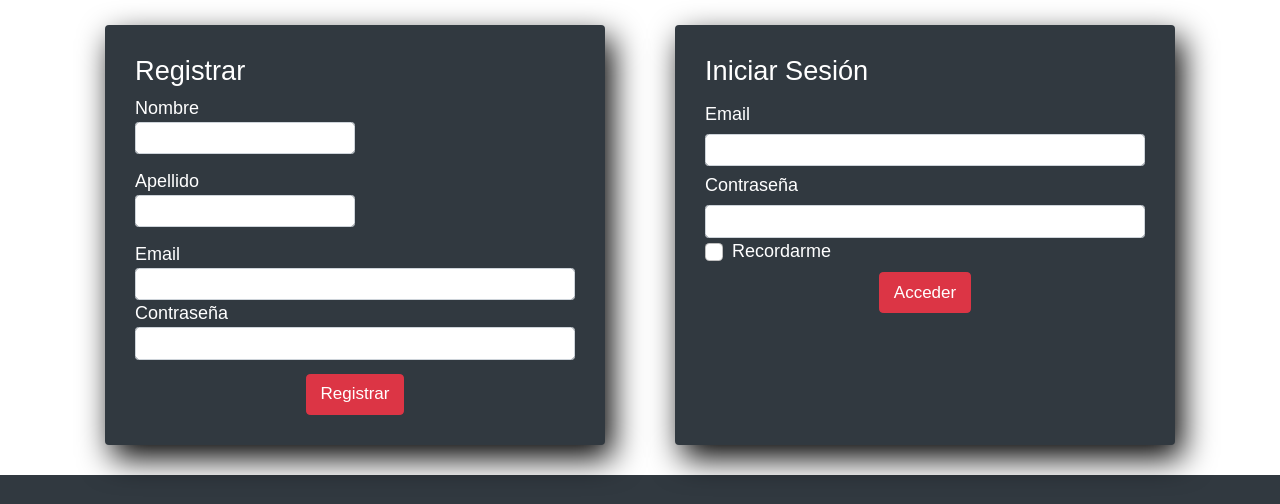
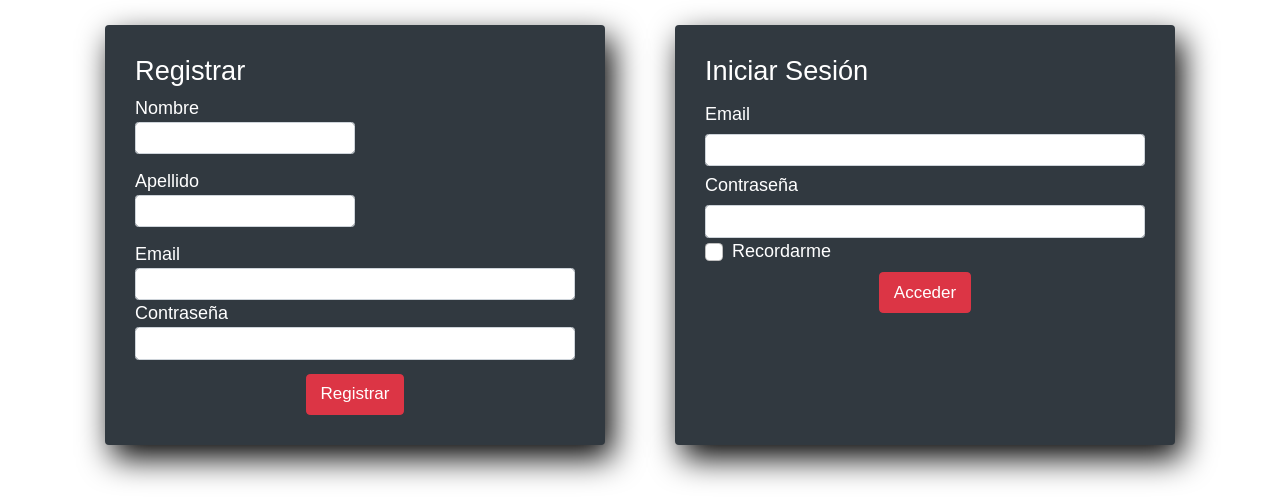
Before and after one commit to NeoJoa/Tienda-de-Juegos--Aquino, a website: page paginas/acceder.html in a window 1280 px wide. Shown: the part 127-631 px from the top of the page. Drawn offline with nearby package versions, Linux system fonts and the light colour scheme; a web font is replaced by a local one.

Commit message:
Agregue espacio

```diff
--- a/paginas/acceder.html
+++ b/paginas/acceder.html
@@ -108,7 +108,7 @@
       </div>
     </nav>
     <main>
-      <div class="container">
+      <div class="container vista">
         <div class="row">
           <form class="needs-validation form-registrer" novalidate>
             <h2>Registrar</h2>
--- a/scss/partes/_form.scss
+++ b/scss/partes/_form.scss
@@ -2,6 +2,10 @@ form {
   display: flex;
   flex-direction: column;
   font-size: 1.3rem;
+}
+
+.vista {
+  height: 100vh;
 }
 
 .form-registrer {
```
Also changed, not shown: css/style.css, 1 other file.
